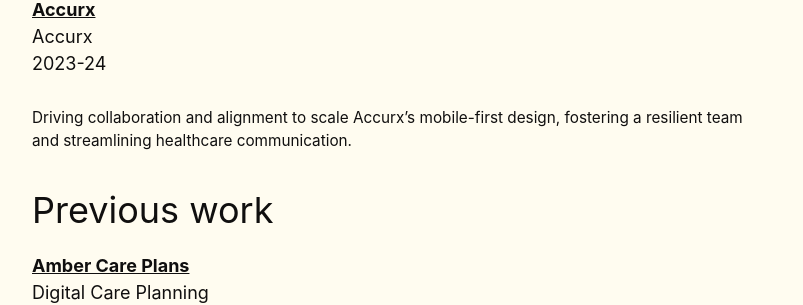
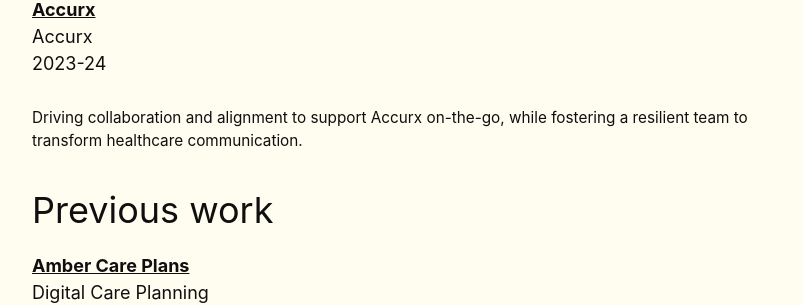
Before and after one commit to ivorinfo/iw, a Jekyll site: the page built from work.md, in a window 1280 px wide and 900 px high, scrolled down 909 px. Shown: the part 152-457 px from the top of the window, without its empty margins (238-1041 px from the left). Built offline with Jekyll 4.4.1, drawn with Linux system fonts in a browser that asks for light colours.

Commit message:
Update work.md

```diff
--- a/work.md
+++ b/work.md
@@ -36,7 +36,7 @@
 Accurx
 2023-24
 
-### Driving collaboration and alignment to scale Accurx’s mobile-first design, fostering a resilient team and streamlining healthcare communication.
+### Driving collaboration and alignment to support Accurx on-the-go, while fostering a resilient team to transform healthcare communication.
 
 
 ## Previous work
```
